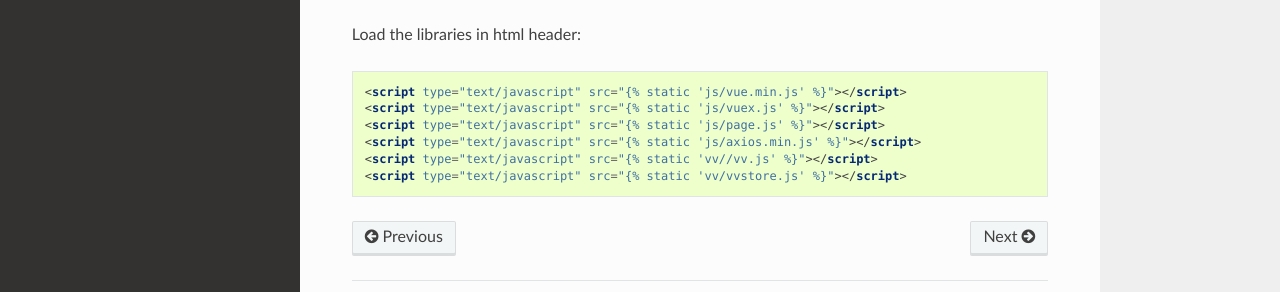
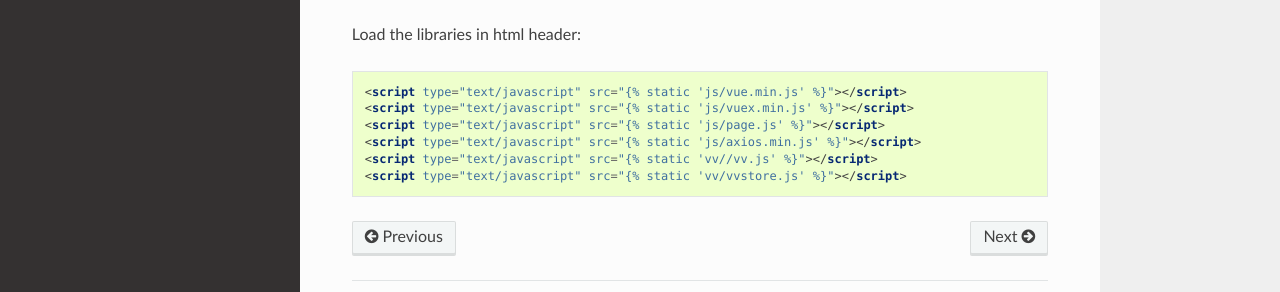
Before and after one commit to synw/django-vitevue, a Sphinx documentation site: the page built from docs/install/install.rst, in a window 1280 px wide and 1052 px high. Shown: the part 666-958 px from the top of the window. Built offline with Sphinx 7.4.7 and the Read the Docs theme 2.0.0, drawn with Linux system fonts in a browser that asks for light colours; some of the changed lines change nothing that is shown.

Commit message:
Minor update in doc

```diff
--- a/docs/install/install.rst
+++ b/docs/install/install.rst
@@ -42,7 +42,7 @@
 ::
 
    <script type="text/javascript" src="{% static 'js/vue.min.js' %}"></script>
-   <script type="text/javascript" src="{% static 'js/vuex.js' %}"></script>
+   <script type="text/javascript" src="{% static 'js/vuex.min.js' %}"></script>
    <script type="text/javascript" src="{% static 'js/page.js' %}"></script>
    <script type="text/javascript" src="{% static 'js/axios.min.js' %}"></script>
    <script type="text/javascript" src="{% static 'vv//vv.js' %}"></script>
```
